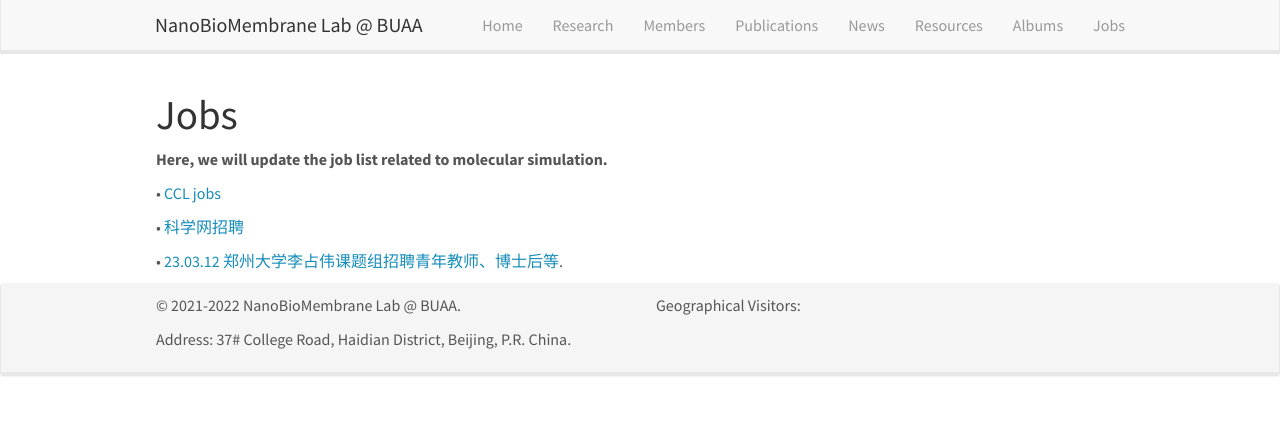
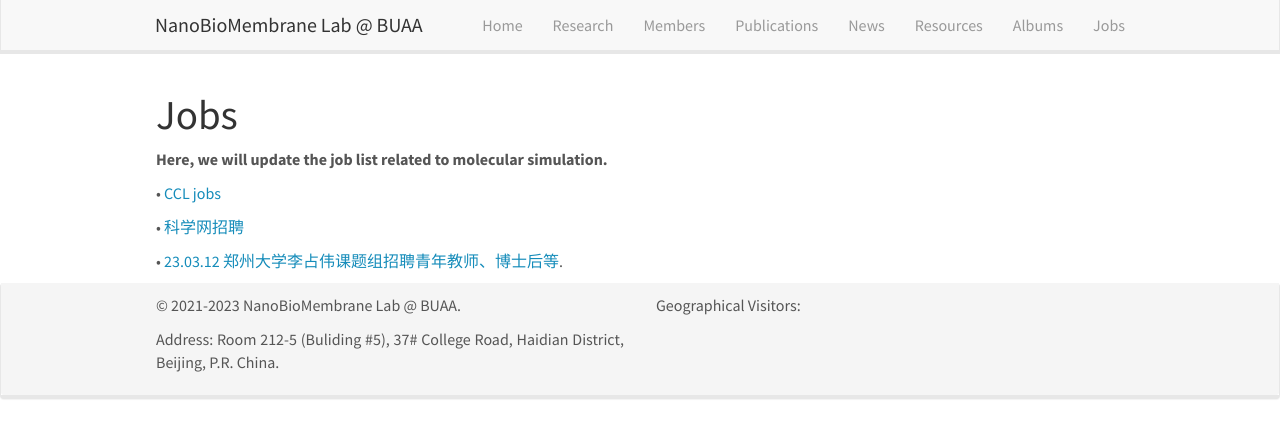
Before and after one commit to linxubo/linxubo.github.io, a Jekyll site: the page built from _pages/jobs.md, in a window 1280 px wide. Shown: the top 438 px of the page. Built offline with Jekyll 4.4.1, drawn with Linux system fonts in a browser that asks for light colours; nearby versions of some CDN libraries; a script that is not in the unit is left out.

Commit message:
Update footer.html

```diff
--- a/_includes/footer.html
+++ b/_includes/footer.html
@@ -3,8 +3,8 @@
 	<div class="container-fluid">
 	  <div class="row">
 		<div class="col-sm-6">
-		  <p>&copy 2021-2022 NanoBioMembrane Lab @ BUAA.</p>
-		  <p>Address: 37# College Road, Haidian District, Beijing, P.R. China.</p>
+		  <p>&copy 2021-2023 NanoBioMembrane Lab @ BUAA.</p>
+		  <p>Address: Room 212-5 (Buliding #5), 37# College Road, Haidian District, Beijing, P.R. China.</p>
 		  <p>  </p><p>
                 </div>
 		<div class="col-sm-6">
```
